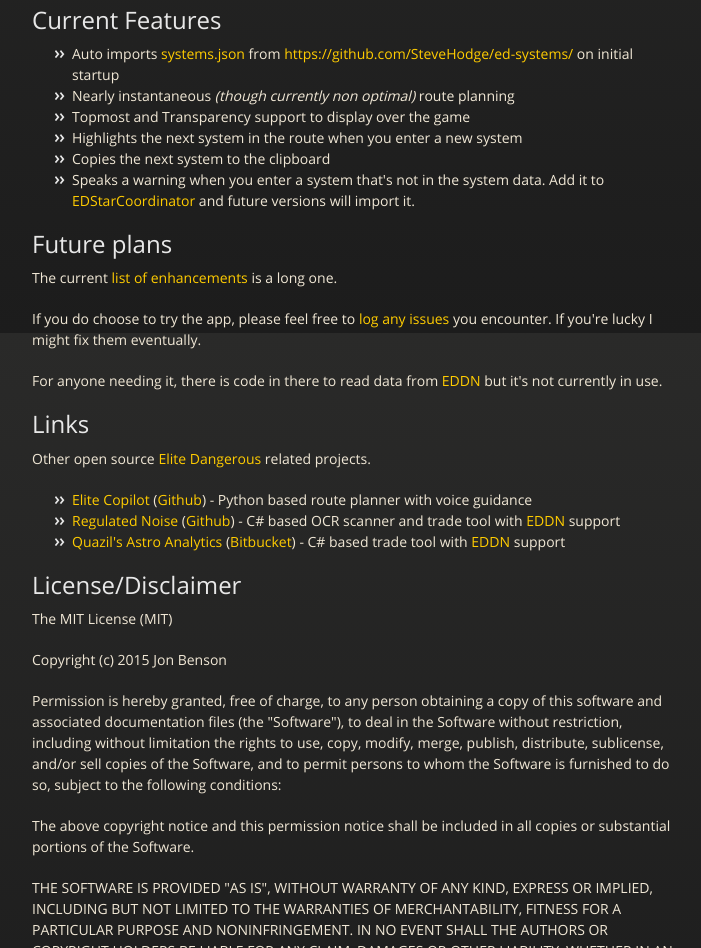
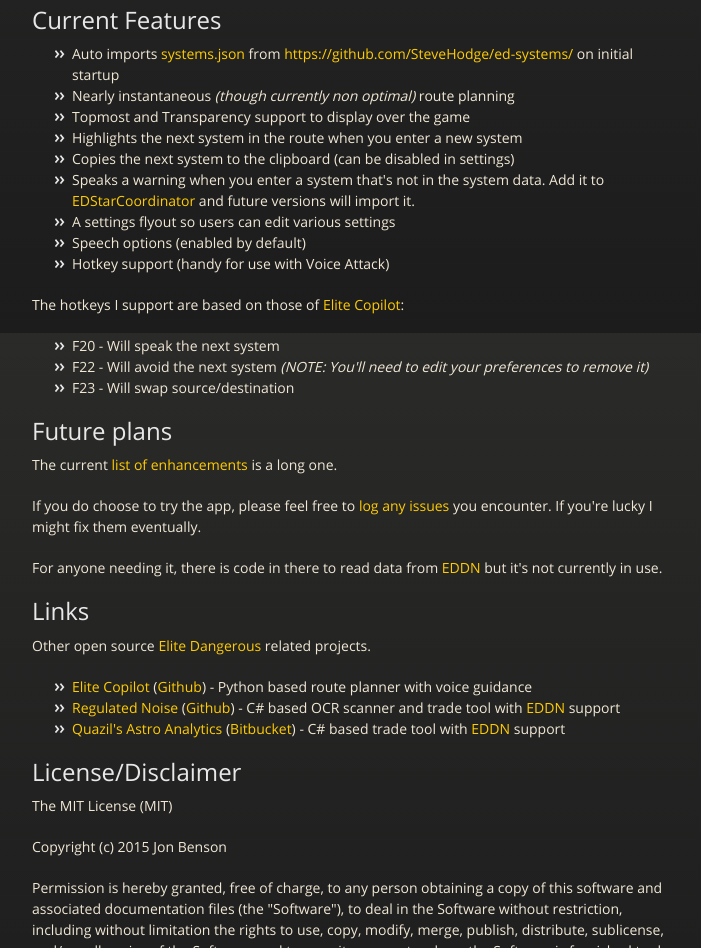
Before and after one commit to hastarin/HAST-Elite-Assistant, a plain HTML site: page index.html in a window 1280 px wide. Shown: the part 1267-2215 px from the top of the page, without its empty margins (283-984 px from the left). Drawn offline with nearby package versions, Linux system fonts and the light colour scheme.

```diff
--- a/index.html
+++ b/index.html
@@ -78,8 +78,20 @@
 <li>Nearly instantaneous <em>(though currently non optimal)</em> route planning</li>
 <li>Topmost and Transparency support to display over the game</li>
 <li>Highlights the next system in the route when you enter a new system</li>
-<li>Copies the next system to the clipboard</li>
+<li>Copies the next system to the clipboard (can be disabled in settings)</li>
 <li>Speaks a warning when you enter a system that's not in the system data.  Add it to <a href="http://edstarcoordinator.com/">EDStarCoordinator</a> and future versions will import it.</li>
+<li>A settings flyout so users can edit various settings</li>
+<li>Speech options (enabled by default)</li>
+<li>Hotkey support (handy for use with Voice Attack)</li>
+</ul>
+
+<p>The hotkeys I support are based on those of <a href="https://github.com/w0nk0/Elite-Copilot">Elite Copilot</a>:</p>
+
+<ul>
+<li>F20 - Will speak the next system</li>
+<li>F22 - Will avoid the next system <em>(NOTE: You'll need to edit your preferences to remove it)</em>
+</li>
+<li>F23 - Will swap source/destination</li>
 </ul>
 
 <h2>
```
Also changed, not shown: params.json (+1 -1 lines).
